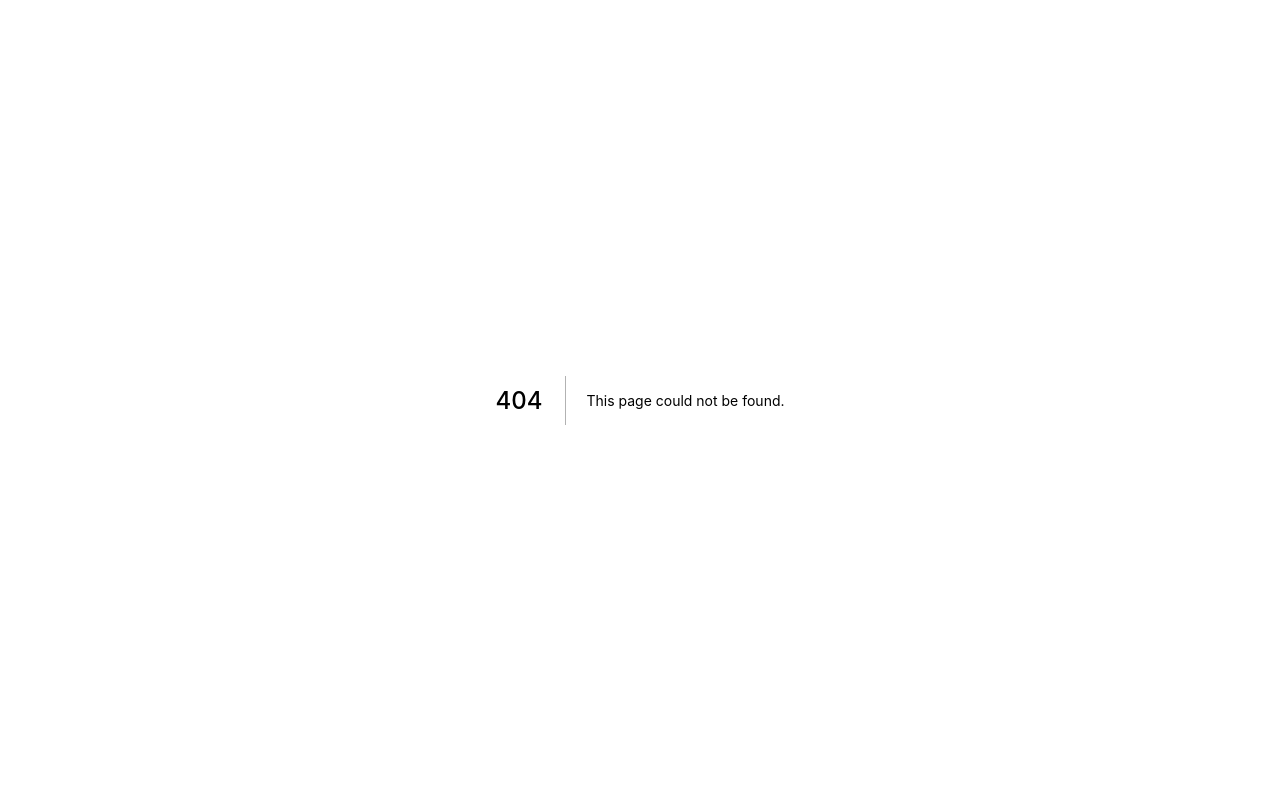
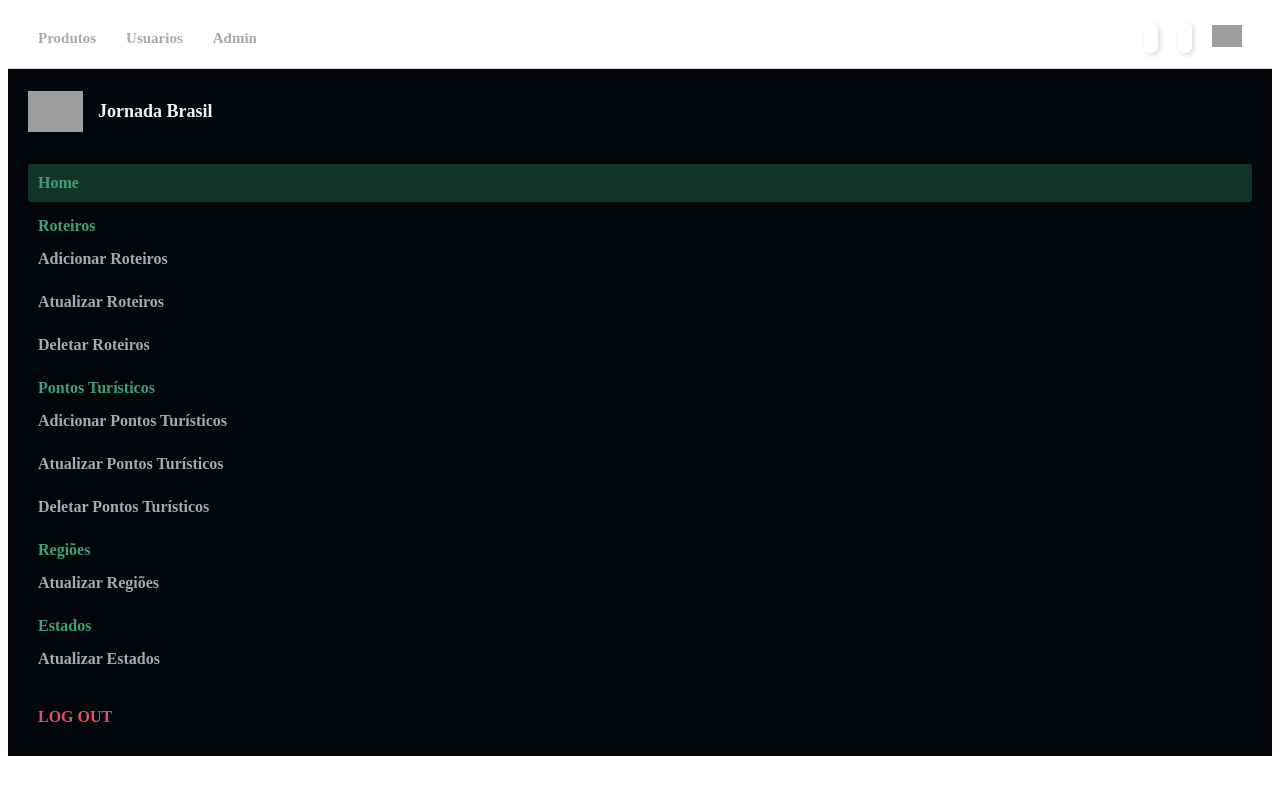
Before and after one commit to anderleyson/jornadaBrasil, a Next.js app in the folder dashboardadmin/: page /addRoteiro in a window 1280 px wide. Before the commit this address had no page. Shown: the top 794 px of the page. Built offline with nearby package versions, Linux system fonts and the light colour scheme; grey boxes are pictures that could not be loaded.

Commit message:
Import Link, remove Charts, add pages

```diff
--- a/dashboardadmin/src/components/sidebar/Sidebar.js
+++ b/dashboardadmin/src/components/sidebar/Sidebar.js
@@ -1,5 +1,6 @@
 import './Sidebar.css'
 import logo from '../../assets/logo_branca.svg'
+import Link from 'next/link'
 
 const Sidebar = ({ sidebarOpen, closeSidebar }) => {
   return (
@@ -19,11 +20,11 @@ const Sidebar = ({ sidebarOpen, closeSidebar }) => {
       </div>
       <div className="sidebar__menu">
         <div className="sidebar__link active_menu_link">
-          <a href="/">Home</a>
+          <Link href="/"><a>Home</a></Link>
         </div>
         <h2>Roteiros</h2>
         <div className="sidebar__link">
-          <a href="/roteiro">Adicionar Roteiros</a>
+          <Link href="/addRoteiro"><a>Adicionar Roteiros</a></Link>
         </div>
         <div className="sidebar__link">
           <a href="/updateRoteiro">Atualizar Roteiros</a>
--- a/dashboardadmin/src/pages/index.js
+++ b/dashboardadmin/src/index.js
@@ -1,6 +1,6 @@
 import React from 'react';
 import ReactDOM from 'react-dom';
-import App from '../App';
+import App from './App';
 import './index.css'
 
 
--- /dev/null
+++ b/dashboardadmin/src/pages/addRoteiro/index.js
@@ -0,0 +1,22 @@
+import { useState } from 'react'
+import Sidebar from '../../components/sidebar/Sidebar'
+import Navbar from '../../components/navbar/Navbar'
+
+const addRoteiro = () => {
+  const [sidebarOpen, setSidebarOpen] = useState(false)
+  const openSidebar = () => {
+    setSidebarOpen(true)
+  }
+  const closeSidebar = () => {
+    setSidebarOpen(false)
+  }
+
+  return (
+    <div className="container">
+      <Navbar sidebarOpen={sidebarOpen} openSidebar={openSidebar} />
+      <Sidebar sidebarOpen={sidebarOpen} closeSidebar={closeSidebar} />
+    </div>
+  )
+}
+
+export default addRoteiro
```
Also changed, not shown: dashboardadmin/src/components/charts/Charts.js (deleted, +0 -39 lines), dashboardadmin/src/index.css (renamed from dashboardadmin/src/pages/index.css).
